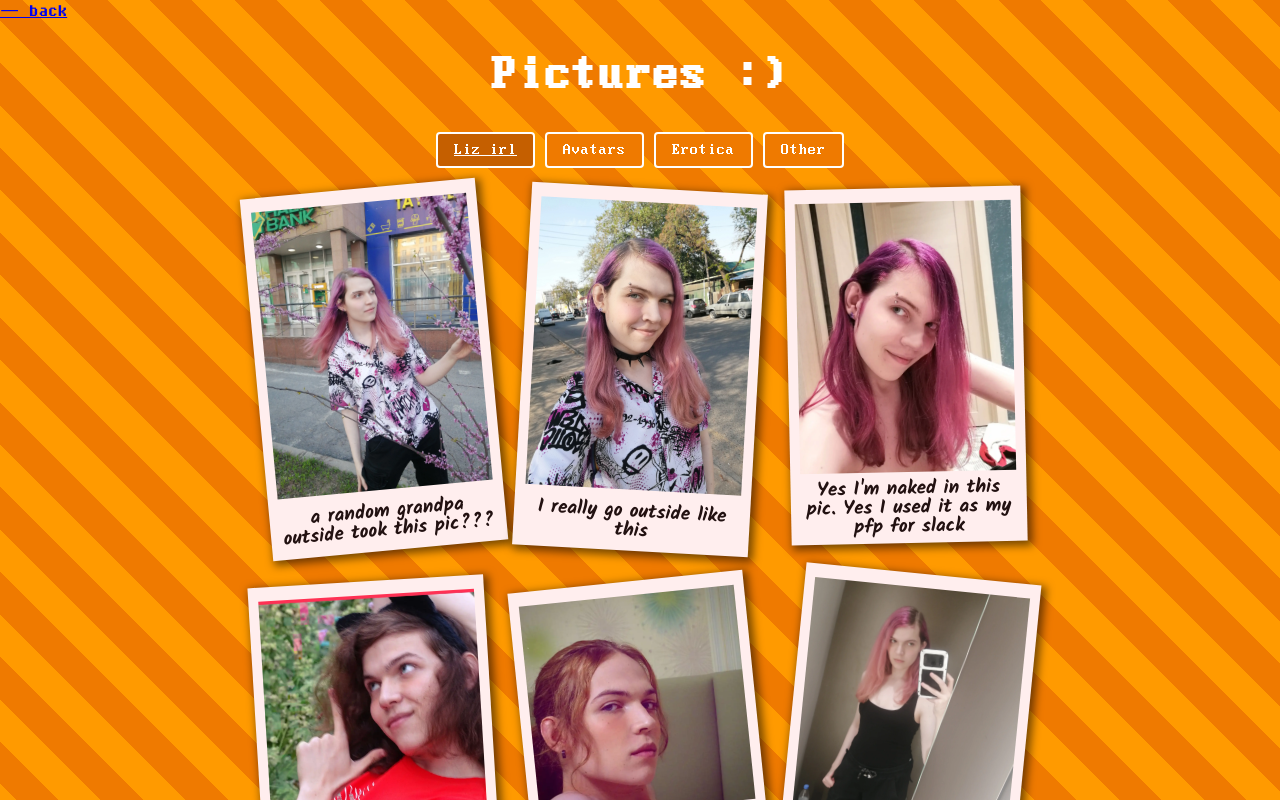
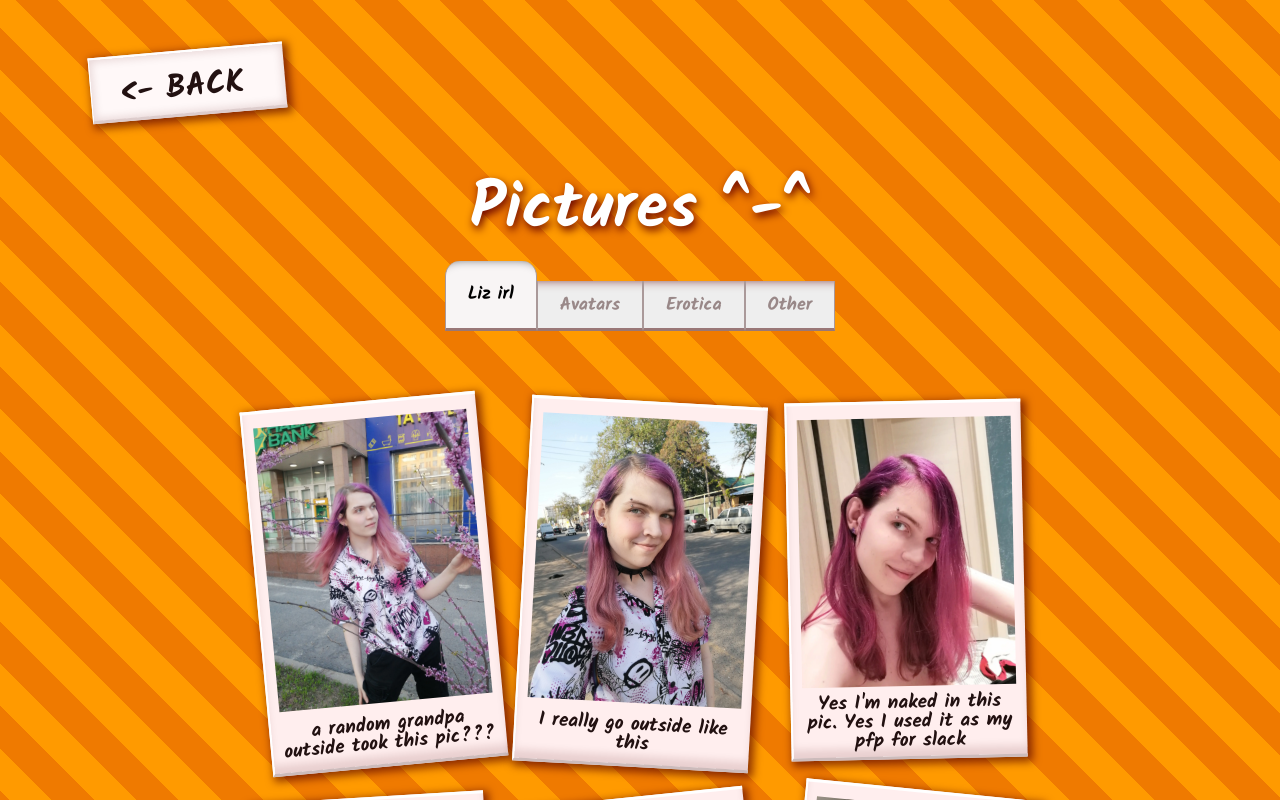
Before and after one commit to Liz-Lovelace/liz-homepage, a SvelteKit app: page /gallery in a window 1280 px wide. Shown: the top 800 px of the page. Built offline with nearby package versions, Linux system fonts and the light colour scheme.

Commit message:
finish gallery

```diff
--- a/src/routes/gallery/+page.svelte
+++ b/src/routes/gallery/+page.svelte
@@ -22,8 +22,8 @@
 </script>
 
 <main class="striped-background">
-  <a href="/"> -- back</a>
-  <h1>Pictures :)</h1>
+  <a class="back" href="/"> &lt;- BACK</a>
+  <h1>Pictures ^-^</h1>
   <TagSelector {currentTag} {updateTag} />
   <Gallery {currentTag} />
 </main>
@@ -51,8 +51,29 @@
   }
 
   h1 {
-    font-size: 3rem;
-    font-family: "moderndos", sans-serif;
+    font-size: 4rem;
+    font-family: "Kalam", sans-serif;
     text-align: center;
+    margin-bottom: 30px;
+    text-shadow: 2px 4px 8px #600;
+  }
+
+  .back {
+    font-family: "Kalam", sans-serif;
+    font-size: 2em;
+    text-decoration: none;
+    margin-left: 90px;
+    margin-top: 50px;
+    display: inline-block;
+    color: black;
+    background-color: #fff8f8;
+    color: #211;
+    box-shadow: 3px 3px 8px 2px #500a, 0px 0px 8px 2px #5002 inset;
+    transform: rotate(-5deg);
+    color: #211;
+    padding: 10px 40px 0 30px;
+    border-bottom: 3px solid #dcc;
+    border-top: 2px solid #fff;
+    border-left: 1px solid #fff;
   }
 </style>
--- a/src/routes/gallery/GalleryImage.svelte
+++ b/src/routes/gallery/GalleryImage.svelte
@@ -31,7 +31,10 @@
     padding: 10px;
     padding-top: 14px;
     padding-bottom: 0;
-    box-shadow: 3px 3px 8px 2px #0008;
+    box-shadow: 3px 3px 8px 2px #500a, 0px -10px 8px -2px #5002 inset;
+    border-bottom: 3px solid #cbb;
+    border-top: 3px solid #fff;
+    border-left: 2px solid #fff;
   }
 
   img {
--- a/src/routes/gallery/TagSelector.svelte
+++ b/src/routes/gallery/TagSelector.svelte
@@ -25,31 +25,39 @@
   .container {
     display: flex;
     justify-content: center;
-    gap: 10px;
-    margin-bottom: 20px;
+    margin-bottom: 70px;
+    height: 40px;
+    align-items: flex-end;
   }
 
   button {
-    background-color: #ef7a00;
-    border: none;
-    color: white;
-    padding: 8px 16px;
-    text-align: center;
-    text-decoration: none;
-    font-size: 16px;
+    font-family: "Kalam", sans-serif;
+    background-color: #eee;
+    color: #988;
+    padding: 10px 22px;
+    font-size: 18px;
     cursor: pointer;
-    border-radius: 4px;
-    transition: background-color 0.3s;
-    font-family: "moderndos", sans-serif;
-    border: 2px solid white;
+    height: 50px;
+    box-shadow: 0px 16px 12px -18px #611 inset;
+    transition: 0.4s ease;
+    border-top: none;
+    border-right: 1px solid #a99;
+    border-left: 1px solid #a99;
+    border-bottom: 3px solid #977;
   }
 
   button:hover {
-    background-color: #ff9a00;
+    color: black;
+    height: 55px;
+    transition: 0.3s ease;
   }
 
   button.selected {
-    background-color: #c55f00;
-    text-decoration: underline;
+    background-color: #f8f5f5;
+    color: black;
+    box-shadow: 0px 16px 12px -20px black inset;
+    height: 70px;
+    border-radius: 15px 15px 0 0;
+    transition: 0.2s;
   }
 </style>
```
Also changed, not shown: src/routes/+page.svelte (+23 -1 lines).
